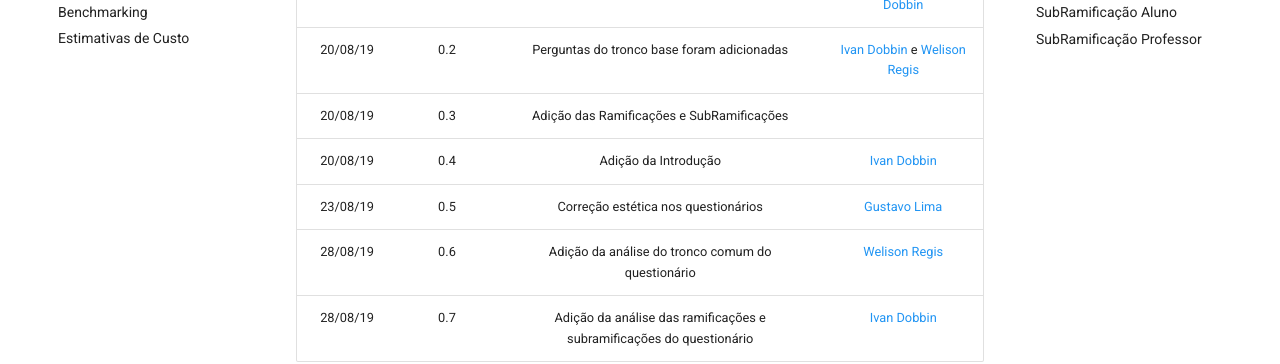
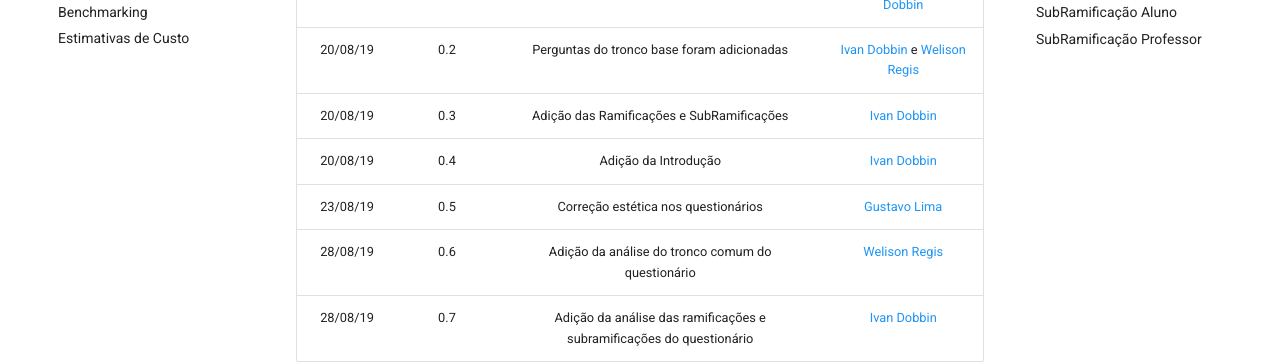
Before and after one commit to 2019-2-arquitetura-desenho/wiki, an MkDocs documentation site: the page built from docs/dinamica_seminario_I/Elicitacao/questionario.md, in a window 1280 px wide and 900 px high. Shown: the part 363-727 px from the top of the window. Built offline with MkDocs 1.6.1 and Material for MkDocs 9.7.7, drawn with Linux system fonts in a browser that asks for light colours; comment, search, counter and statistics services are not loaded; old or Windows-style settings are respelled for this version of MkDocs.

Commit message:
Fixing historic of revision

```diff
--- a/docs/dinamica_seminario_I/Elicitacao/questionario.md
+++ b/docs/dinamica_seminario_I/Elicitacao/questionario.md
@@ -6,7 +6,7 @@
 |:----:|:------:|:---------:|:--------:|
 | 20/08/19 | 0.1 | Criação do Questionário| [Welison Regis](https://github.com/WelisonR) e [Ivan Dobbin](https://github.com/darmsDD) |
 | 20/08/19 | 0.2 | Perguntas do tronco base foram adicionadas| [Ivan Dobbin](https://github.com/darmsDD) e [Welison Regis](https://github.com/WelisonR)  |
-| 20/08/19 | 0.3 | Adição das Ramificações e SubRamificações||
+| 20/08/19 | 0.3 | Adição das Ramificações e SubRamificações|[Ivan Dobbin](https://github.com/darmsDD)|
 | 20/08/19 | 0.4 | Adição da Introdução |[Ivan Dobbin](https://github.com/darmsDD)|
 | 23/08/19 | 0.5 | Correção estética nos questionários |[Gustavo Lima](https://github.com/gustavolima00)|
 | 28/08/19 | 0.6 |Adição da análise do tronco comum do questionário | [Welison Regis](https://github.com/WelisonR) |
```
